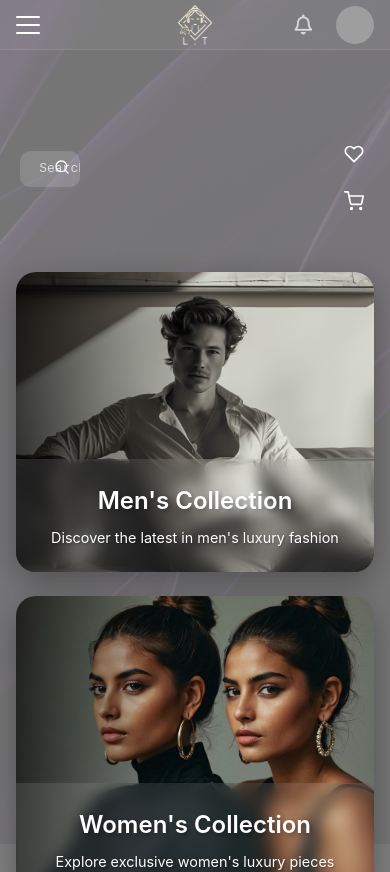
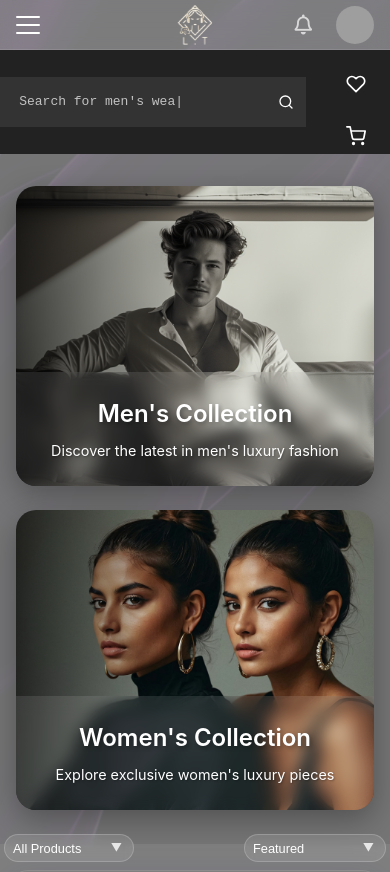
Before and after one commit to luxuryintaste-LIT/lit-ecommerce-backend, a React (Vite) app: page / in a window 390 px wide. Shown: the top 872 px of the page. Built offline with nearby package versions, Linux system fonts and the light colour scheme; grey boxes are pictures that could not be loaded.

Commit message:
again tried to fix

```diff
--- a/src/styles/SearchBar.css
+++ b/src/styles/SearchBar.css
@@ -96,86 +96,128 @@
   transform: translateY(-2px);
 }
 
+.action-button svg {
+  width: 24px;
+  height: 24px;
+}
+
 /* Mobile Responsive Design */
 @media (max-width: 768px) {
   .search-container {
-    padding: 0 1rem;
-    margin-top: 4.5rem;
+    padding: 0;
+    margin: 0;
+    width: 100%;
+    max-width: 100%;
   }
 
   .search-wrapper {
-    padding: 0.75rem 1rem;
-    gap: 0.75rem;
-    flex-wrap: nowrap;
+    display: flex;
+    align-items: center;
+    justify-content: space-between;
+    padding: 0;
+    gap: 0;
+    border-radius: 0;
+    background: #222;
   }
 
   .search-box {
-    min-width: 100px;
-    width: 70%;
+    flex: 1;
+    position: relative;
+    min-width: auto;
+    width: auto;
+    max-width: none;
+    border-radius: 0;
+    background: #333;
+    margin-right: 0;
+    border-radius: 4px;
+    overflow: hidden;
   }
 
   .search-input {
-    padding: 0.6rem 0.8rem;
-    font-size: 0.9rem;
-    width: calc(100% - 40px);
+    padding: 0.75rem 1rem;
+    width: 100%;
+    color: white;
+    font-size: 1rem;
+    background: #333;
   }
 
   .search-button {
-    padding: 0.6rem 0.8rem;
+    position: absolute;
+    right: 0;
+    top: 0;
+    height: 100%;
+    display: flex;
+    align-items: center;
+    justify-content: center;
+    padding: 0 0.75rem;
   }
 
   .action-buttons {
     display: flex;
-    flex-direction: row;
-    gap: 0.5rem;
-    flex-shrink: 0;
+    align-items: center;
+    gap: 1.5rem;
+    padding: 0 1rem;
   }
 
   .action-button {
-    padding: 0.4rem;
+    background: none;
+    color: white;
+    padding: 0.5rem;
   }
 }
 
 /* Small mobile screens */
 @media (max-width: 480px) {
   .search-container {
-    padding: 0 0.5rem;
-    margin-top: 4rem;
-    margin-bottom: 1rem;
+    padding: 0;
+    margin: 0;
+    width: 100%;
   }
 
   .search-wrapper {
-    padding: 0.5rem 0.75rem;
-    gap: 0.5rem;
-    flex-wrap: nowrap;
+    display: flex;
+    align-items: center;
     justify-content: space-between;
+    padding: 0;
+    gap: 1rem;
+    border-radius: 0;
+    background: #222;
   }
 
   .search-box {
-    min-width: 60px;
-    max-width: 65%;
-    flex-grow: 0;
+    flex: 1;
+    position: relative;
+    border-radius: 0;
+    background: #333;
   }
 
   .search-input {
-    padding: 0.5rem 0.6rem;
-    font-size: 0.85rem;
-    width: calc(100% - 35px);
+    padding: 1rem;
+    width: 100%;
+    color: white;
+    font-size: 1rem;
   }
 
   .search-button {
-    padding: 0.5rem 0.6rem;
+    position: absolute;
+    right: 0;
+    top: 0;
+    height: 100%;
+    display: flex;
+    align-items: center;
+    justify-content: center;
   }
 
   .action-buttons {
     display: flex;
-    flex-direction: row;
-    gap: 0.35rem;
-    flex-shrink: 0;
+    align-items: center;
+    gap: 1.5rem;
+    padding-right: 1rem;
   }
 
   .action-button {
-    padding: 0.35rem;
+    background: none;
+    color: white;
   }
 
   .action-button svg {
```
